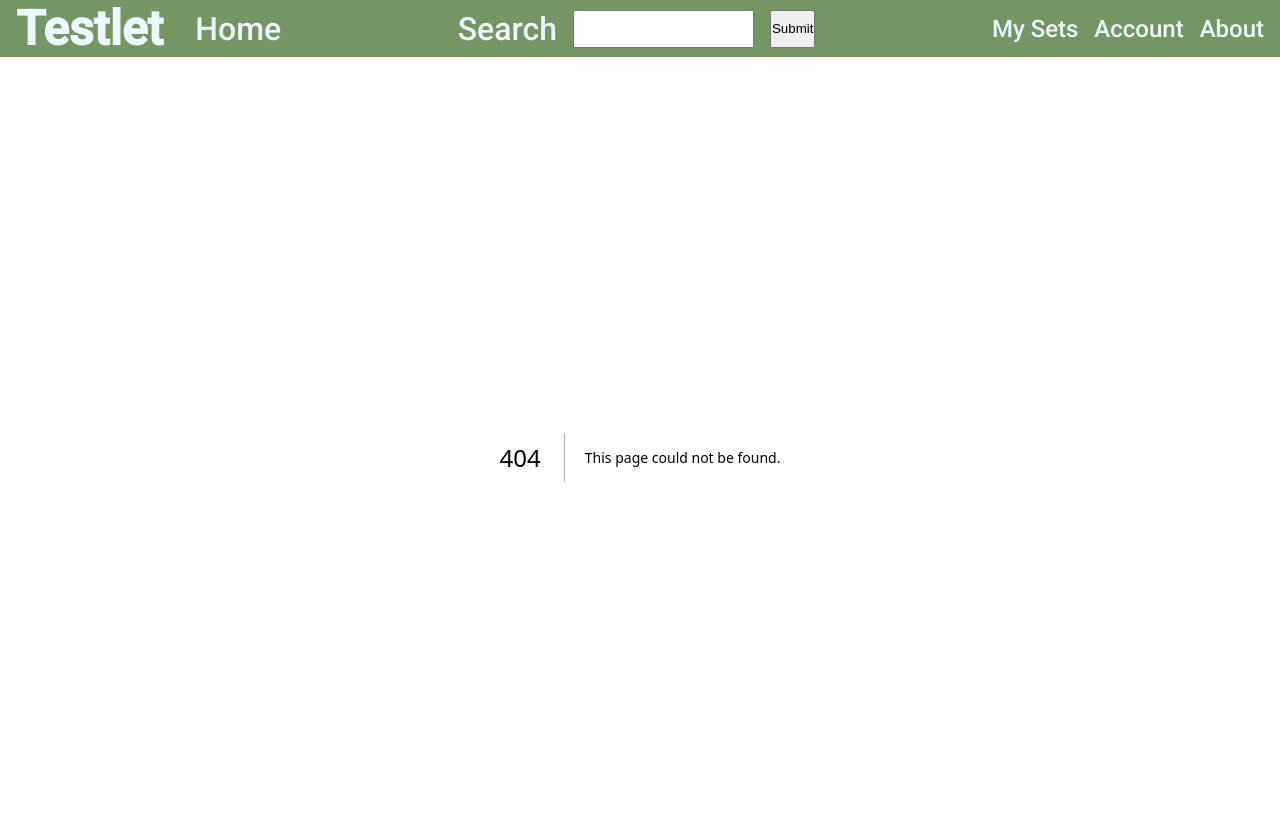
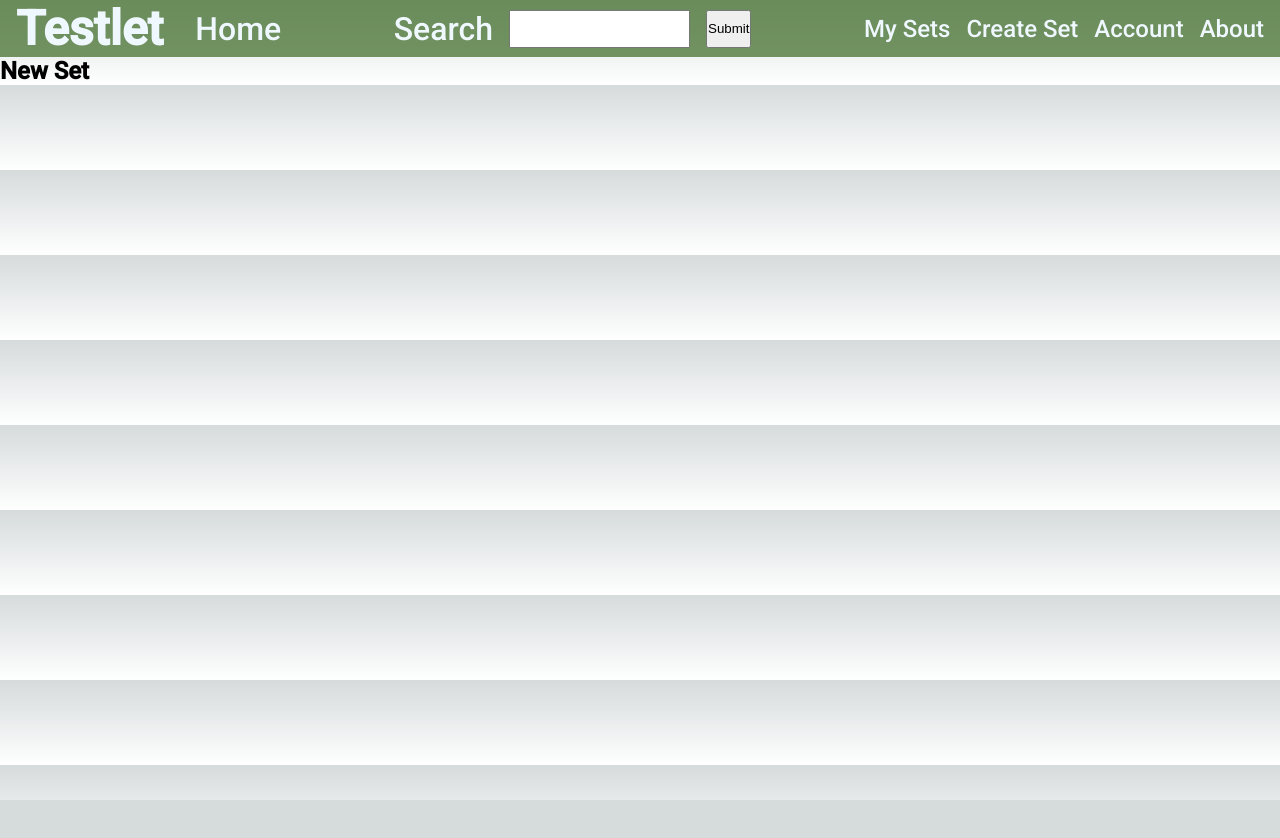
Before and after one commit to izakrobles/testlet, a Next.js app in the folder testlet/: page /createSet in a window 1280 px wide. Before the commit this address had no page. Shown: the top 838 px of the page. After the commit the page ends 800 px from the top, so only its background shows below. Built offline with nearby package versions, Linux system fonts and the light colour scheme.

Commit message:
Added create sets page

```diff
--- a/testlet/pages/components/Navbar.js
+++ b/testlet/pages/components/Navbar.js
@@ -24,6 +24,11 @@ function Navbar() {
         </li>
         <li>
           <a>
+            <Link href="/createSet">Create Set</Link>
+          </a>
+        </li>
+        <li>
+          <a>
             <Link href="/account">Account</Link>
           </a>
         </li>
--- /dev/null
+++ b/testlet/pages/createSet.js
@@ -0,0 +1,8 @@
+function createSet() {
+  return (
+    <>
+      <h2>New Set</h2>
+    </>
+  );
+}
+export default createSet;
```
